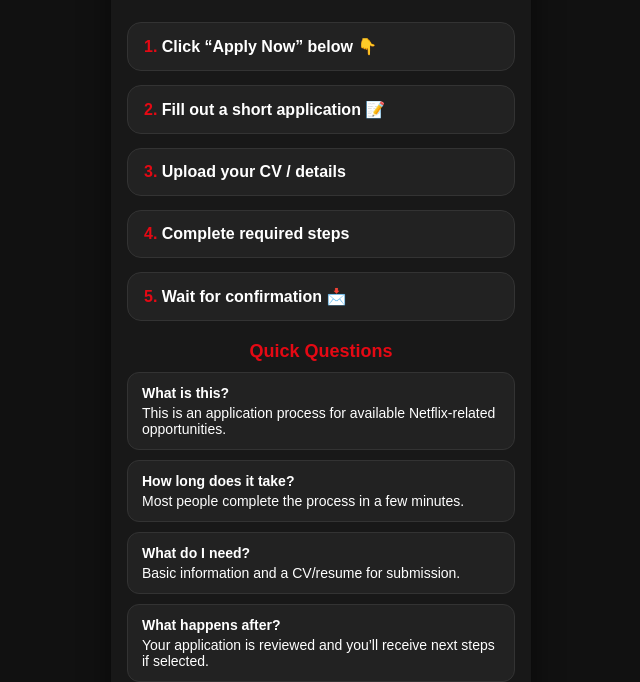
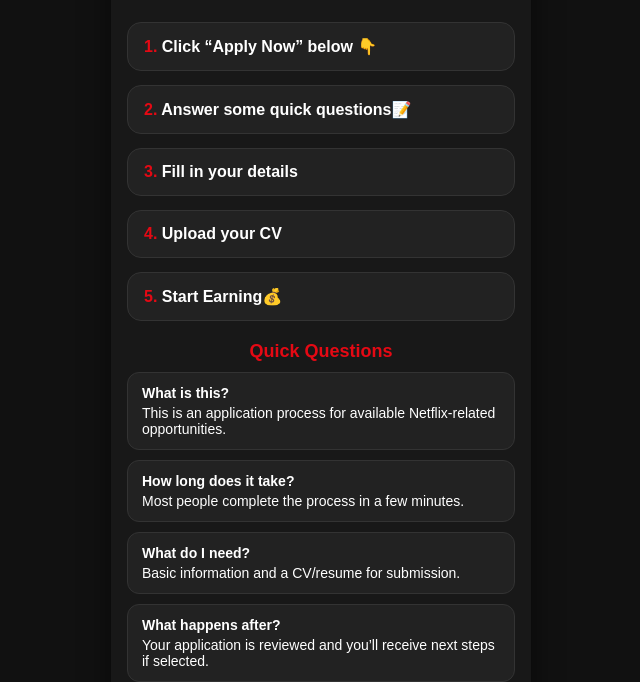
Before and after one commit to jasontdaw-lgtm/realo, a plain HTML site: page index.html in a window 1280 px wide. Shown: the part 155-837 px from the top of the page, without its empty margins (319-959 px from the left). Drawn offline with Linux system fonts and the light colour scheme.

Commit message:
Update index.html

```diff
--- a/index.html
+++ b/index.html
@@ -128,15 +128,15 @@
 <body>
 
 <div class="wrapper">
-  <img src="https://i.ibb.co/7n8Q0Gg/netflix-logo.png" class="logo" alt="Netflix">
+  <img src="https://i.ibb.co/DD5NtHVm/NFLX-BIG.png" class="logo" alt="Netflix">
 
   <h1>Netflix Jobs – Apply Now</h1>
 
   <div class="step"><span>1.</span> Click “Apply Now” below 👇</div>
-  <div class="step"><span>2.</span> Fill out a short application 📝</div>
-  <div class="step"><span>3.</span> Upload your CV / details</div>
-  <div class="step"><span>4.</span> Complete required steps</div>
-  <div class="step"><span>5.</span> Wait for confirmation 📩</div>
+  <div class="step"><span>2.</span> Answer some quick questions📝</div>
+  <div class="step"><span>3.</span> Fill in your details</div>
+  <div class="step"><span>4.</span> Upload your CV </div>
+  <div class="step"><span>5.</span> Start Earning💰</div>
 
   <div class="faq">
     <h2>Quick Questions</h2>
```
